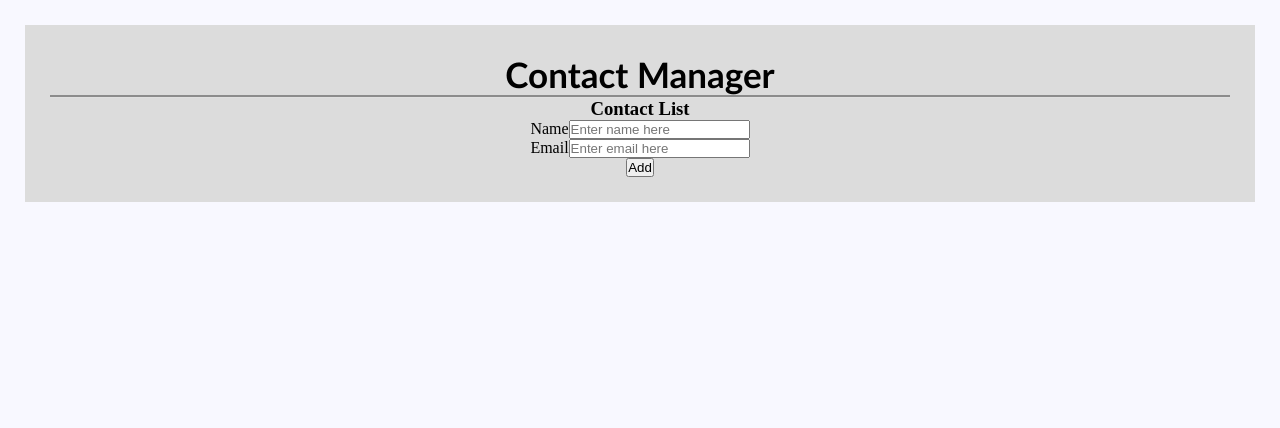
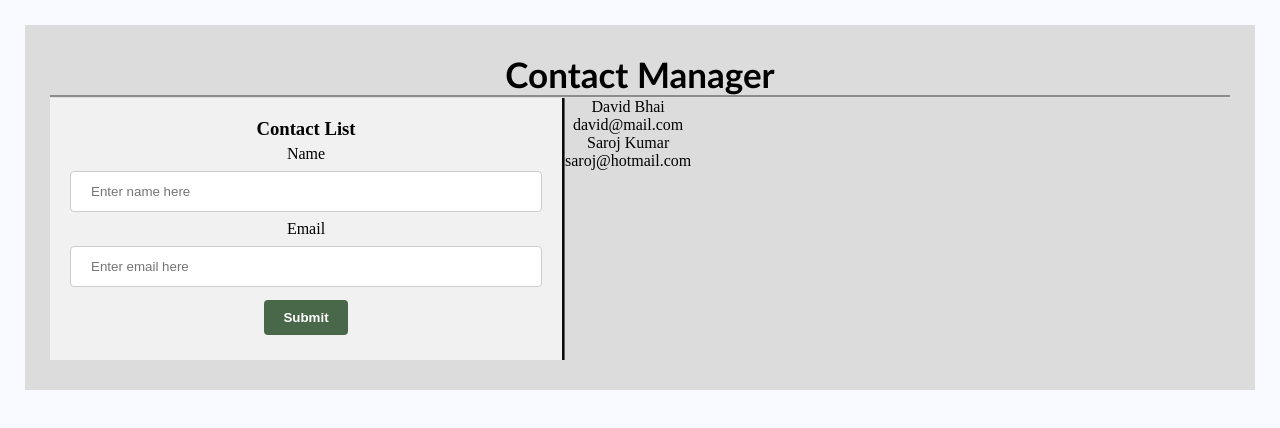
Before and after one commit to Binay9/Contact-App, a React (Create React App) app: page / in a window 1280 px wide. Shown: the top 428 px of the page. Built offline with nearby package versions, Linux system fonts and the light colour scheme.

Commit message:
form modify

```diff
--- a/src/components/AddContact.js
+++ b/src/components/AddContact.js
@@ -3,20 +3,20 @@ import React from 'react';
 class AddContact extends React.Component {
     render() {
         return (
-            <div>
-                <h3>Contact List</h3>
+            <div className='row-item1'>
+                <h3 className='subHead'>Contact List</h3>
                 <form>
                     <div className="mb-3">
-                        <label for="name" className="form-label">Name</label>
+                        <label htmlFor="name" className="form-label">Name</label>
                         <input type="text" className="form-control" id="name" placeholder="Enter name here" />
                     </div>
 
                     <div className="mb-3">
-                        <label for="email" className="form-label">Email</label>
+                        <label htmlFor="email" className="form-label">Email</label>
                         <input type="email" className="form-control" id="email" placeholder="Enter email here"/>
                     </div>
 
-                    <button type="submit" classNameName="btn btn-secondary">Add</button>
+                    <input type="submit" value="Submit" />
                 </form>
 
             </div>
--- a/src/components/App.css
+++ b/src/components/App.css
@@ -7,12 +7,12 @@ body {
     /* rgb(233, 233, 233) */
     background-color: #F8F8FF;
     text-align: center;
-}
+  }
 
-.myMain {
-  margin: 25px;
-  padding: 25px;
-  background-color: #DCDCDC;
+  .myMain {
+    background-color: #DCDCDC;
+    margin: 25px;
+    padding: 25px;
 }
 
 .myNav {
@@ -22,6 +22,63 @@ body {
     border-bottom-style: groove;
     border-color: rgb(224, 224, 224);
 }
+
+.subHead {
+  margin-bottom: 5px;
+}
+
+.row {
+  display: flex;
+  flex-wrap: wrap;
+  margin-bottom: 5px;
+  /* justify-content: space-evenly;
+   */
+}
+
+.row-item1 {
+  /* flex: 50%; */
+  width: 40%;
+  background-color: #f1f1f1;
+  padding: 20px;
+  border-right-style: groove;
+  border-color: rgb(97, 94, 94);
+}
+
+input[type=text], [type=email]{
+  width: 100%;
+  padding: 12px 20px;
+  margin: 8px 0;
+  display: inline-block;
+  border: 1px solid #ccc;
+  border-radius: 4px;
+  box-sizing: border-box;
+}
+
+input[type=submit] {
+  width: 18%;
+  background-color: #486849;
+  color: white;
+  padding: 10px 12px;
+  margin: 5px 0;
+  border: none;
+  border-radius: 4px;
+  cursor: pointer;
+  font-weight: bold;
+}
+
+input[type=submit]:hover {
+  background-color: #1a721f;
+}
+
+label.form-label {
+  text-align: justify;
+}
+
+/* .row-item2 {
+  flex: 50%;
+  background-color: #f1f1f1;
+  padding: 20px;
+} */
 
 
 /* .App {
--- a/src/components/App.js
+++ b/src/components/App.js
@@ -1,29 +1,32 @@
 import './App.css';
 import Header from './Header';
 import AddContact from './AddContact';
-// import ContactList from './ContactList';
+import ContactList from './ContactList';
 
 function App() {
 
-  // const contacts = [
-  //   {
-  //     id: "1",
-  //     name: "David Bhai",
-  //     email: "david@mail.com",
-  //   },
+  const contacts = [
+    {
+      id: "1",
+      name: "David Bhai",
+      email: "david@mail.com",
+    },
 
-  //   {
-  //     id: "2",
-  //     name: "Saroj Kumar",
-  //     email: "saroj@hotmail.com",
-  //   },
-  // ];
+    {
+      id: "2",
+      name: "Saroj Kumar",
+      email: "saroj@hotmail.com",
+    },
+  ];
 
   return (
     <div className="myMain">
       <Header />
-      <AddContact />
-      {/* <ContactList contacts={contacts} /> */}
+      <div className='row'>
+        <AddContact />
+        <ContactList contacts={contacts} />
+      </div>
+
     </div>
   );
 }
--- a/src/components/ContactList.js
+++ b/src/components/ContactList.js
@@ -4,8 +4,9 @@ const ContactList = (props) => {
 
     const renderContactList = props.contacts.map((contact) => {
         return (
-
-            <div>
+            <div key={contact.id}>
+                <div>{contact.name}</div>
+                <div>{contact.email}</div>
             </div>
         );
     })
```
